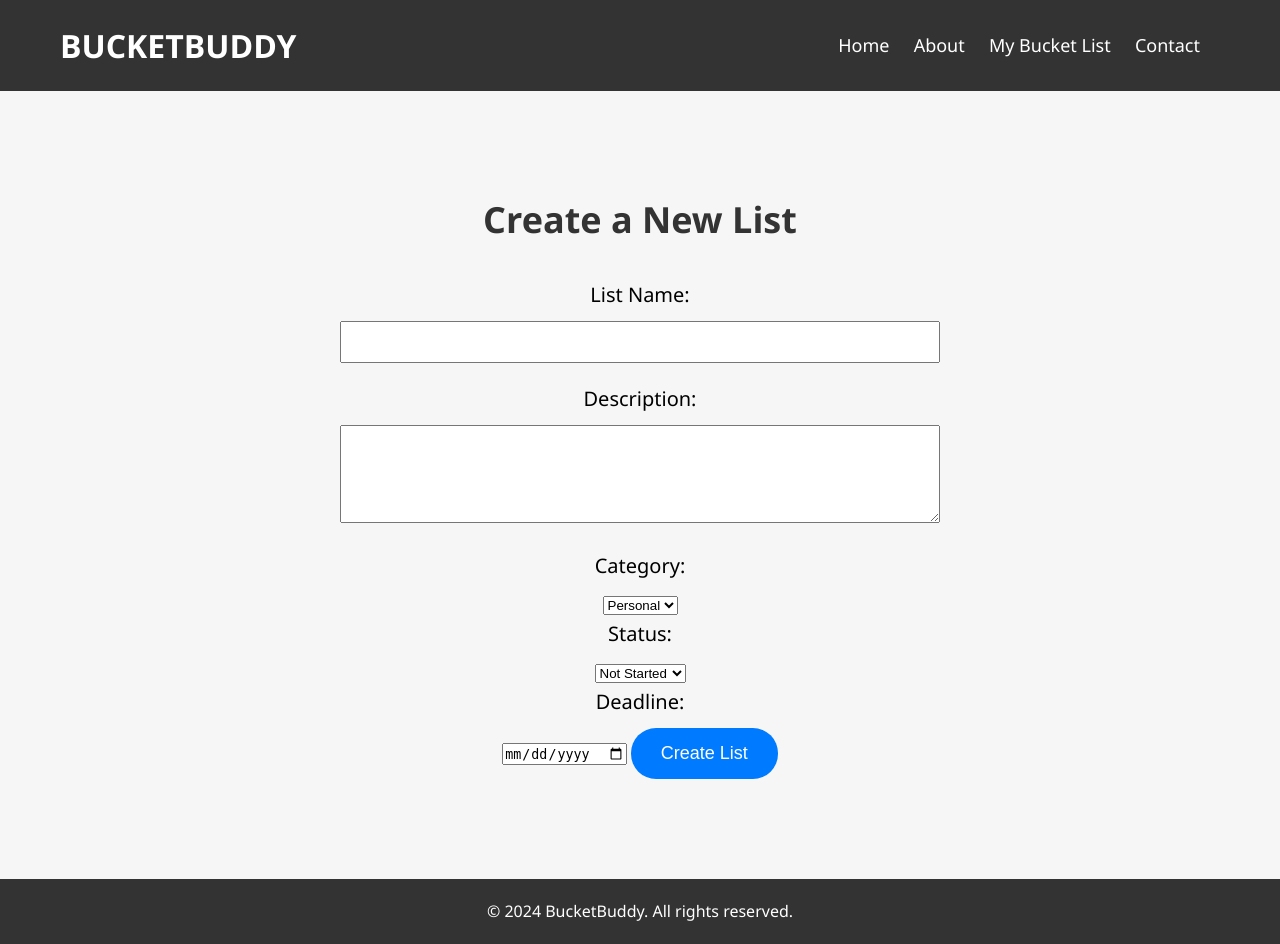
After one commit to aryyyn/BucketBuddy, a Django app: page /home/create in a window 1280 px wide. The commit adds this page. Run offline with Django 4.2, Linux system fonts and the light colour scheme; a user stored in the database is signed in.

```diff
--- a/BucketBuddy/BucketBuddy/settings.py
+++ b/BucketBuddy/BucketBuddy/settings.py
@@ -38,7 +38,8 @@ INSTALLED_APPS = [
     'django.contrib.sessions',
     'django.contrib.messages',
     'django.contrib.staticfiles',
-    'core'
+    'core',
+
 ]
 
 MIDDLEWARE = [
--- a/BucketBuddy/core/admin.py
+++ b/BucketBuddy/core/admin.py
@@ -1,6 +1,6 @@
 from django.contrib import admin
-from .models import Profile
+from .models import Profile, Item
 
 
 admin.site.register(Profile)
-# Register your models here.
+admin.site.register(Item)
--- a/BucketBuddy/core/models.py
+++ b/BucketBuddy/core/models.py
@@ -19,6 +19,7 @@ class Profile(models.Model):
 
 class Item(models.Model):
     id = models.UUIDField(primary_key=True, default=uuid.uuid4)
+    name = models.TextField(blank=False)
     description = models.TextField()
     Category = models.CharField(max_length=255)
     Status = models.CharField(max_length=255)
--- a/BucketBuddy/core/urls.py
+++ b/BucketBuddy/core/urls.py
@@ -4,9 +4,10 @@ from django.conf import settings
 from django.conf.urls.static import static
 
 urlpatterns = [
-     path('',views.index, name='index'),
+     path('home',views.index, name='index'),
      path('register', views.register, name='register'),
-     path('login', views.login, name='login')
+     path('login', views.login, name='login'),
+     path('home/create', views.creation, name='creation')
 ]
 
 
--- a/BucketBuddy/core/views.py
+++ b/BucketBuddy/core/views.py
@@ -6,7 +6,16 @@ from django.contrib.auth.decorators import login_required
 
 @login_required(login_url='login')
 def index(request):
-        return render(request,"index.html")
+    if request.method == "POST":
+        pass
+
+    else:
+        return render(request,'index.html')
+
+@login_required(login_url='login')
+def creation(request):
+    return render(request, 'listcreation.html')
+
 
 def login(request):
     if request.method == "POST":
@@ -16,7 +25,7 @@ def login(request):
         user = auth.authenticate(username=username, password= password)
         if user is not None:
             auth.login(request,user)
-            return redirect('/')
+            return redirect('/home')
         else:
             messages.info(request, 'Invalid Info')
             return redirect('login')
@@ -26,7 +35,6 @@ def login(request):
 
 def register(request):
     if request.method == "POST":
-        pass
         username = request.POST['username']
         email = request.POST['email']
         password = request.POST['password']
--- /dev/null
+++ b/BucketBuddy/static/creationstyle.css
@@ -0,0 +1,111 @@
+/* Reset default margin and padding */
+* {
+    margin: 0;
+    padding: 0;
+    box-sizing: border-box;
+}
+
+/* Global styles */
+body {
+    font-family: 'Segoe UI', Tahoma, Geneva, Verdana, sans-serif;
+    line-height: 1.6;
+    background-color: #f6f6f6;
+}
+
+.container {
+    max-width: 1200px;
+    margin: 0 auto;
+    padding: 0 20px;
+}
+
+/* Header styles */
+.header {
+    background-color: #333;
+    color: #fff;
+    padding: 20px 0;
+}
+
+.header .container {
+    display: flex;
+    justify-content: space-between;
+    align-items: center;
+}
+
+.logo {
+    font-size: 32px;
+    font-weight: bold;
+    text-transform: uppercase;
+}
+
+.main-nav ul {
+    list-style: none;
+}
+
+.main-nav ul li {
+    display: inline;
+    margin-right: 20px;
+}
+
+.main-nav ul li a {
+    color: #fff;
+    text-decoration: none;
+    font-size: 18px;
+}
+
+/* Main content styles */
+.main {
+    padding: 100px 0;
+    text-align: center;
+}
+
+.main h2 {
+    font-size: 36px;
+    color: #333;
+    margin-bottom: 30px;
+}
+
+.list-form {
+    max-width: 600px;
+    margin: 0 auto;
+}
+
+.list-form label {
+    display: block;
+    font-size: 20px;
+    margin-bottom: 10px;
+}
+
+.list-form input[type="text"],
+.list-form textarea {
+    width: 100%;
+    padding: 10px;
+    margin-bottom: 20px;
+    font-size: 16px;
+}
+
+.list-form button {
+    background-color: #007bff;
+    color: #fff;
+    padding: 15px 30px;
+    border: none;
+    border-radius: 25px;
+    font-size: 18px;
+    cursor: pointer;
+    transition: background-color 0.3s;
+}
+
+.list-form button:hover {
+    background-color: #0056b3;
+}
+
+/* Footer styles */
+.footer {
+    background-color: #333;
+    color: #fff;
+    padding: 20px 0;
+    text-align: center;
+}
+
+.footer p {
+    font-size: 16px;
+}
--- /dev/null
+++ b/BucketBuddy/templates/listcreation.html
@@ -0,0 +1,70 @@
+
+{%load static%}
+<!DOCTYPE html>
+<html lang="en">
+<head>
+    <meta charset="UTF-8">
+    <meta name="viewport" content="width=device-width, initial-scale=1.0">
+    <title>Create a New List - BucketBuddy</title>
+    <link rel="stylesheet" href="{%static 'creationstyle.css'%}">
+</head>
+<body>
+    <!-- Header -->
+    <header class="header">
+        <div class="container">
+            <h1 class="logo">BucketBuddy</h1>
+            <nav class="main-nav">
+                <ul>
+                    <li><a href="#">Home</a></li>
+                    <li><a href="#">About</a></li>
+                    <li><a href="#">My Bucket List</a></li>
+                    <li><a href="#">Contact</a></li>
+                </ul>
+            </nav>
+        </div>
+    </header>
+
+    <!-- Main Content -->
+    <main class="main">
+        <div class="container">
+            <h2>Create a New List</h2>
+            <form method="POST" class="list-form">
+                {% csrf_token %}
+                <label for="list-name">List Name:</label>
+                <input type="text" id="list-name" name="list-name" required>
+
+                <label for="list-description">Description:</label>
+                <textarea id="list-description" name="list-description" rows="4"></textarea>
+                <label for="category">Category:</label>
+
+                <select id="category" name="category" required>
+                <option value="personal">Personal</option>
+                <option value="work">Work</option>
+                <option value="study">Study</option>
+                <option value="other">Other</option>
+                </select>
+
+                <label for="status">Status:</label>
+                <select id="status" name="status" required>
+                <option value="not-started">Not Started</option>
+                <option value="in-progress">In Progress</option>
+                <option value="completed">Completed</option>
+                </select>
+
+                <label for="deadline">Deadline:</label>
+                <input type="date" id="deadline" name="deadline" required>
+
+
+                <button type="submit" class="btn">Create List</button>
+            </form>
+        </div>
+    </main>
+
+    <!-- Footer -->
+    <footer class="footer">
+        <div class="container">
+            <p>&copy; 2024 BucketBuddy. All rights reserved.</p>
+        </div>
+    </footer>
+</body>
+</html>
```
Also changed, not shown: BucketBuddy/static/homepagestyle.css (added, +87 -0 lines), BucketBuddy/templates/index.html (+40 -2 lines), BucketBuddy/templates/register.html (+5 -5 lines), BucketBuddy/core/migrations/0002_item.py (added), BucketBuddy/core/migrations/0003_item_name_alter_item_deadline.py (added), BucketBuddy/db.sqlite3.
